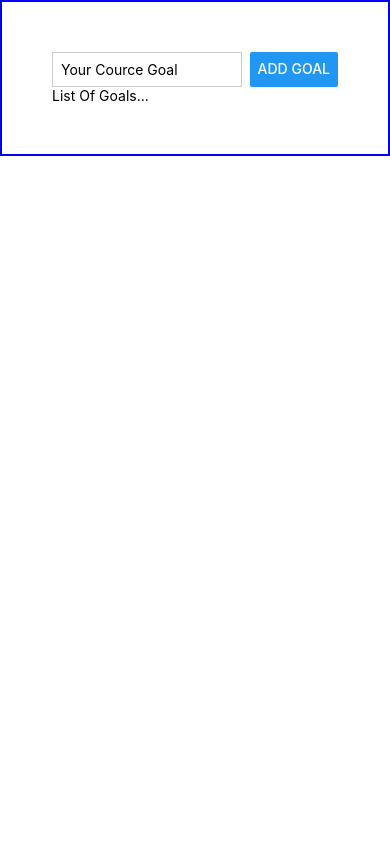
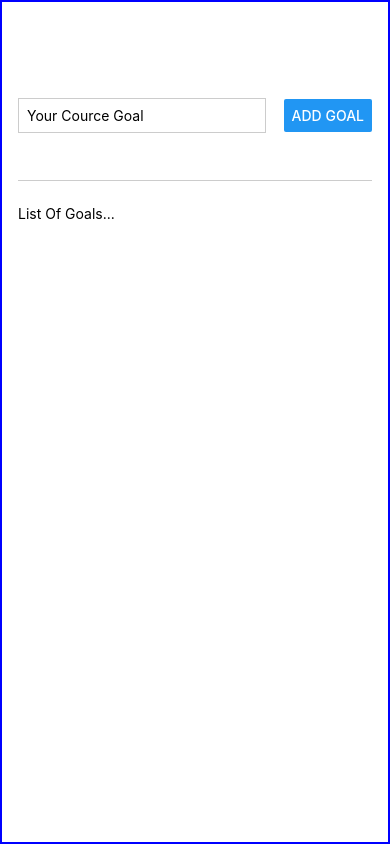
Before and after one commit to natib21/React-Native, a React Native app: screen / in a window 390 px wide. Built offline with nearby package versions, Linux system fonts and the light colour scheme.

Commit message:
improving the layout

```diff
--- a/App.js
+++ b/App.js
@@ -8,7 +8,7 @@
         <TextInput placeholder='Your Cource Goal' style={styles.textInput}/>
         <Button title='Add Goal' />
       </View>
-      <View>
+      <View style={styles.goalsContainer} >
         <Text>List Of Goals...</Text>
       </View>
     </View>
@@ -17,19 +17,29 @@
 
 const styles = StyleSheet.create({
   appContainer:{
-     padding:50,
+     paddingTop:50,
+     paddingHorizontal:16,
      borderWidth:2,
-     borderColor:'blue'
+     borderColor:'blue',
+     flex:1,
   },
   inputContainer:{
+    flex:1,
     flexDirection:'row',
     justifyContent:'space-between',
+    alignItems:'center',
+    marginBottom:24,
+    borderBottomWidth:1,
+    borderBottomColor:'#cccccc'
   },
   textInput:{
     borderWidth:1,
     borderColor:'#cccccc',
-    width:'80%',
+    width:'70%',
     marginRight:8,
     padding:8
+  },
+  goalsContainer:{
+    flex:5
   }
 });
```
